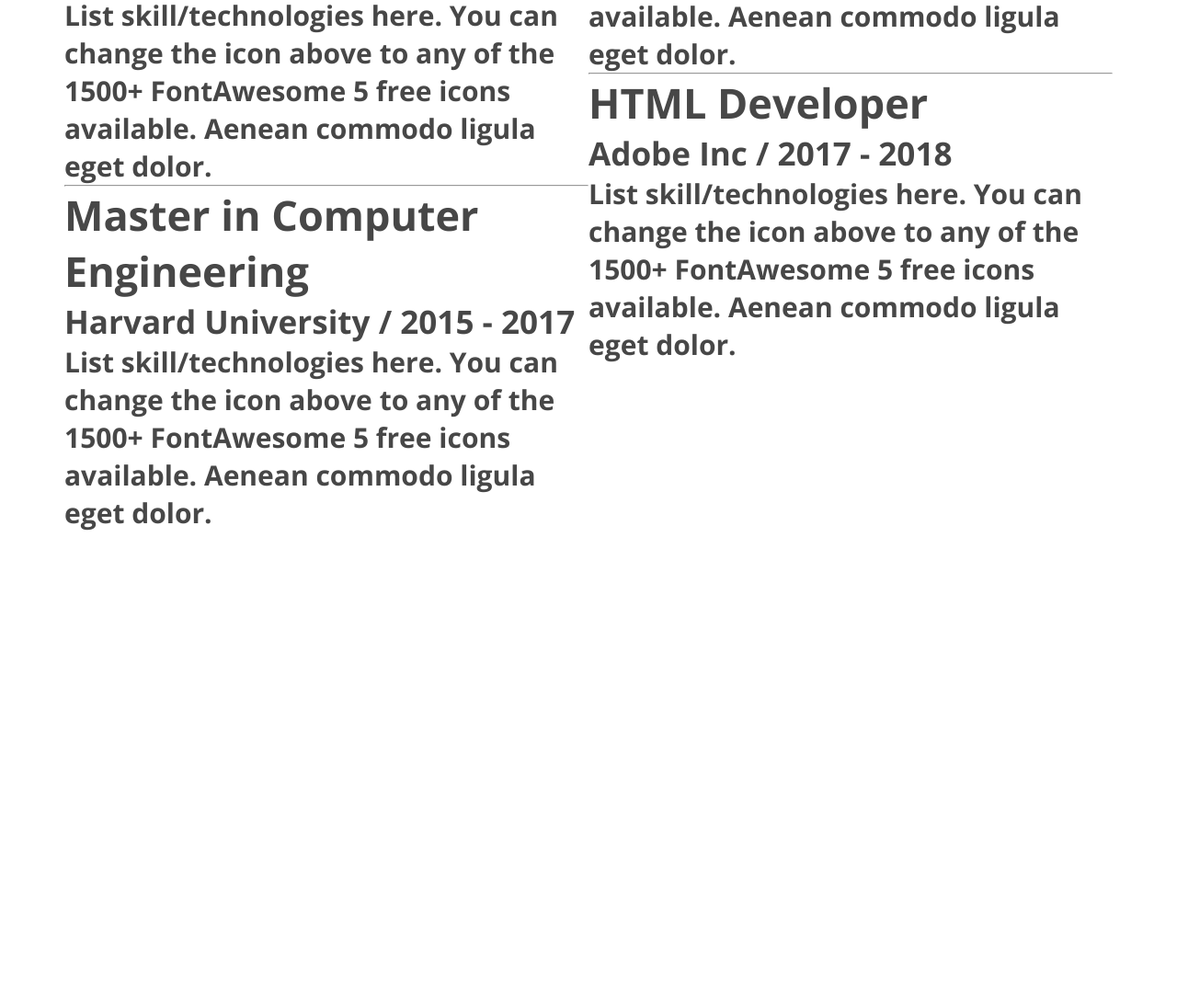
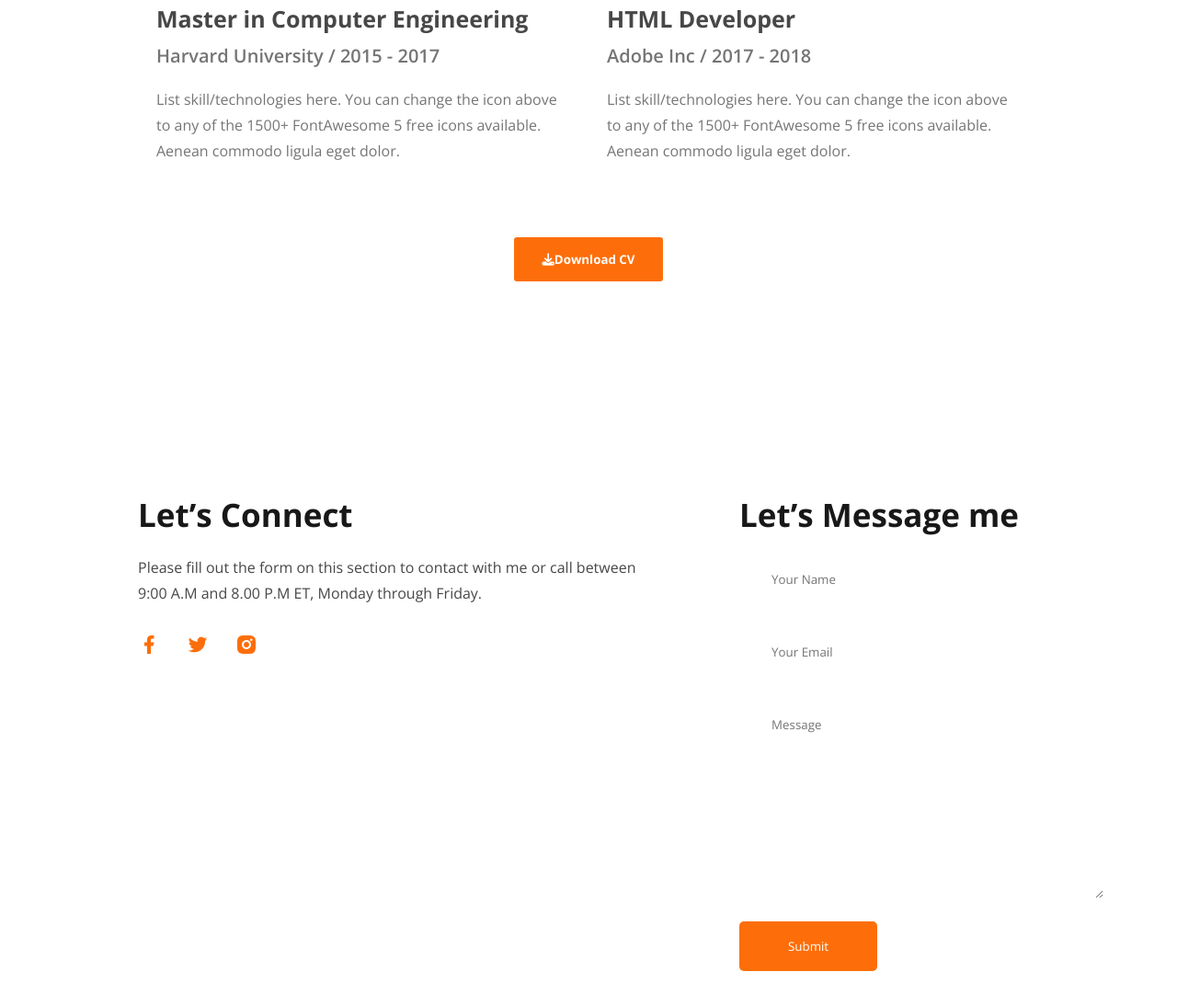
Before and after one commit to saiful0md/portfolio-website, a plain HTML site: page index.html in a window 1280 px wide. Shown: the part 3116-4210 px from the top of the page at 92% size. Before the commit the page ends 3694 px from the top, so only its background shows below. Drawn offline with nearby package versions, Linux system fonts and the light colour scheme.

Commit message:
finnshed

```diff
--- a/index.html
+++ b/index.html
@@ -192,8 +192,30 @@
             </div>
           </div>
         </div>
+        <div class="download-cv">
+          <button><i class="fa-solid fa-download"></i>Download CV</button>
+        </div>
       </section>
     </main>
-    <footer></footer>
+    <footer>
+      <div class="footer-column-1">
+        <h2 class="footer-column-title">Let’s Connect</h2>
+        <p class="footer-column-description">Please fill out the form on this section to contact with me or call between 9:00 A.M and 8.00 P.M ET, Monday through Friday.</p>
+        <div class="social-links">
+          <a href="#"><img src="images/icons/facebook.png" alt=""></a>
+          <a href="#"><img src="images/icons/twitter.png" alt=""></a>
+          <a href="#"><img src="images/icons/insta.png" alt=""></a>
+        </div>
+      </div>
+      <div class="footer-column-2">
+        <h2 class="footer-column-title">Let’s Message me</h2>
+        <form action="">
+          <input type="text" placeholder="Your Name">
+          <input type="email" name="" id="" placeholder="Your Email">
+          <textarea name="" id="" cols="30" rows="10" placeholder="Message"></textarea>
+          <input class="submit-btn" type="submit" value="Submit">
+        </form>
+      </div>
+    </footer>
   </body>
 </html>
--- a/style.css
+++ b/style.css
@@ -1,13 +1,11 @@
-@import url('https://fonts.googleapis.com/css2?family=Open+Sans:wght@400;500;600;700;800&display=swap');
+@import url("https://fonts.googleapis.com/css2?family=Open+Sans:wght@400;500;600;700;800&display=swap");
 
 /* global css */
 * {
   margin: 0;
   padding: 0;
-    font-family: 'Open Sans', sans-serif;
-
+  font-family: "Open Sans", sans-serif;
 }
-
 /* Nav related css */
 nav {
   display: flex;
@@ -21,11 +19,10 @@ nav .nav-title img {
   height: 60px;
   background: #404040b8;
   border-radius: 50%;
-
 }
 
 nav span {
-    color: #FD6E0A;
+  color: #fd6e0a;
 }
 
 ul {
@@ -45,7 +42,7 @@ ul li a {
 
 ul li .btn-primary {
   border: none;
-    background-color: #FD6E0A;
+  background-color: #fd6e0a;
   padding: 15px 30px;
   color: #fff;
   border-radius: 3px;
@@ -53,7 +50,7 @@ ul li .btn-primary {
 
 /* header related css */
 .header {
-    background-color: #FFF8F3;
+  background-color: #fff8f3;
   padding-top: 50px;
   background-image: url(images/header_bg.png), url(/images/developer.png);
   background-repeat: no-repeat;
@@ -94,7 +91,7 @@ ul li .btn-primary {
 
 .banner .btn-download {
   border: none;
-    background-color: #FD6E0A;
+  background-color: #fd6e0a;
   padding: 15px 30px;
   color: #fff;
   font-weight: 700;
@@ -102,10 +99,10 @@ ul li .btn-primary {
 }
 
 .banner .btn-contact {
-    border: 1px solid #FD6E0A;
+  border: 1px solid #fd6e0a;
   background-color: #fff;
   padding: 15px 30px;
-    color: #FD6E0A;
+  color: #fd6e0a;
   font-weight: 700;
   border-radius: 3px;
 }
@@ -125,7 +122,7 @@ main {
 .about {
   padding: 130px;
   border-radius: 10px;
-    background: #FFF8F3;
+  background: #fff8f3;
   width: 820px;
 }
 
@@ -197,7 +194,7 @@ main {
 .skills-container .skill {
   width: 260px;
   border-radius: 5px;
-    background: #FFF;
+  background: #fff;
   box-shadow: 0px 6px 50px 0px rgba(0, 0, 0, 0.06);
   padding: 20px;
 }
@@ -231,10 +228,91 @@ main {
 
 .resume-container {
   display: flex;
+  align-items: center;
+  padding: 50px 100px;
+  gap: 40px;
 }
 
 .resume-column {
-    color:#474747;
+  color: #474747;
   font-size: 30px;
   font-weight: 700;
 }
+.resume-item-title {
+  color: #474747;
+  font-size: 25px;
+  font-weight: 700;
+  margin: 30px 0px 10px 0px;
+}
+.resume-item-institute {
+  color: #757575;
+  font-size: 20px;
+  font-weight: 600;
+  margin-bottom: 20px;
+}
+.resume-item-description {
+  color: #757575;
+  font-size: 16px;
+  font-weight: 400;
+  line-height: 28px;
+  margin-bottom: 30px;
+}
+.download-cv {
+  text-align: center;
+}
+.download-cv button {
+  border: none;
+  background-color: #fd6e0a;
+  padding: 15px 30px;
+  color: #fff;
+  font-weight: 700;
+  border-radius: 3px;
+}
+/* footer related css */
+
+footer {
+  display: flex;
+  gap: 100px;
+  margin-top: 100px;
+  padding: 130px 150px;
+  max-width: 1140px;
+}
+.footer-column-1 {
+  width: 68%;
+}
+.footer-column-2 {
+  width: 40%;
+}
+.footer-column-title {
+  color: #181818;
+  font-size: 35px;
+  font-weight: 700;
+  margin-bottom: 20px;
+}
+.footer-column-description {
+  color: #474747;
+  font-size: 16px;
+  font-weight: 400;
+  line-height: 28px;
+  margin-bottom: 30px;
+}
+.social-links a {
+  text-decoration: none;
+  margin-right: 25px;
+}
+input,
+textarea {
+  display: block;
+  margin-bottom: 25px;
+  padding: 18px 35px;
+  border-radius: 5px;
+  background: #fff;
+  width: 100%;
+  border: none;
+}
+.submit-btn {
+  border-radius: 5px;
+  background: #fd6e0a;
+  color: #fff;
+  width: 150px;
+}
```
Lines whose indentation alone changed are shown as unchanged.
